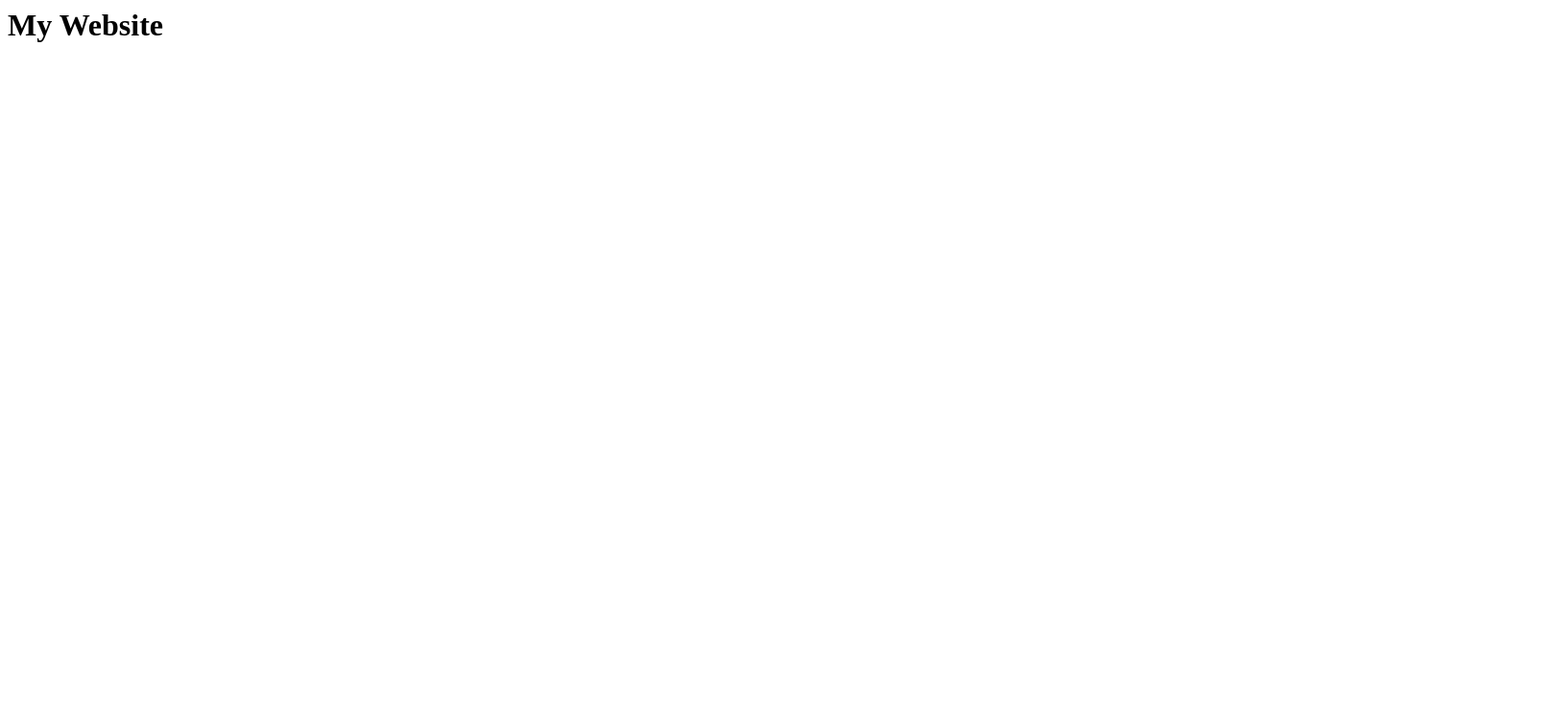
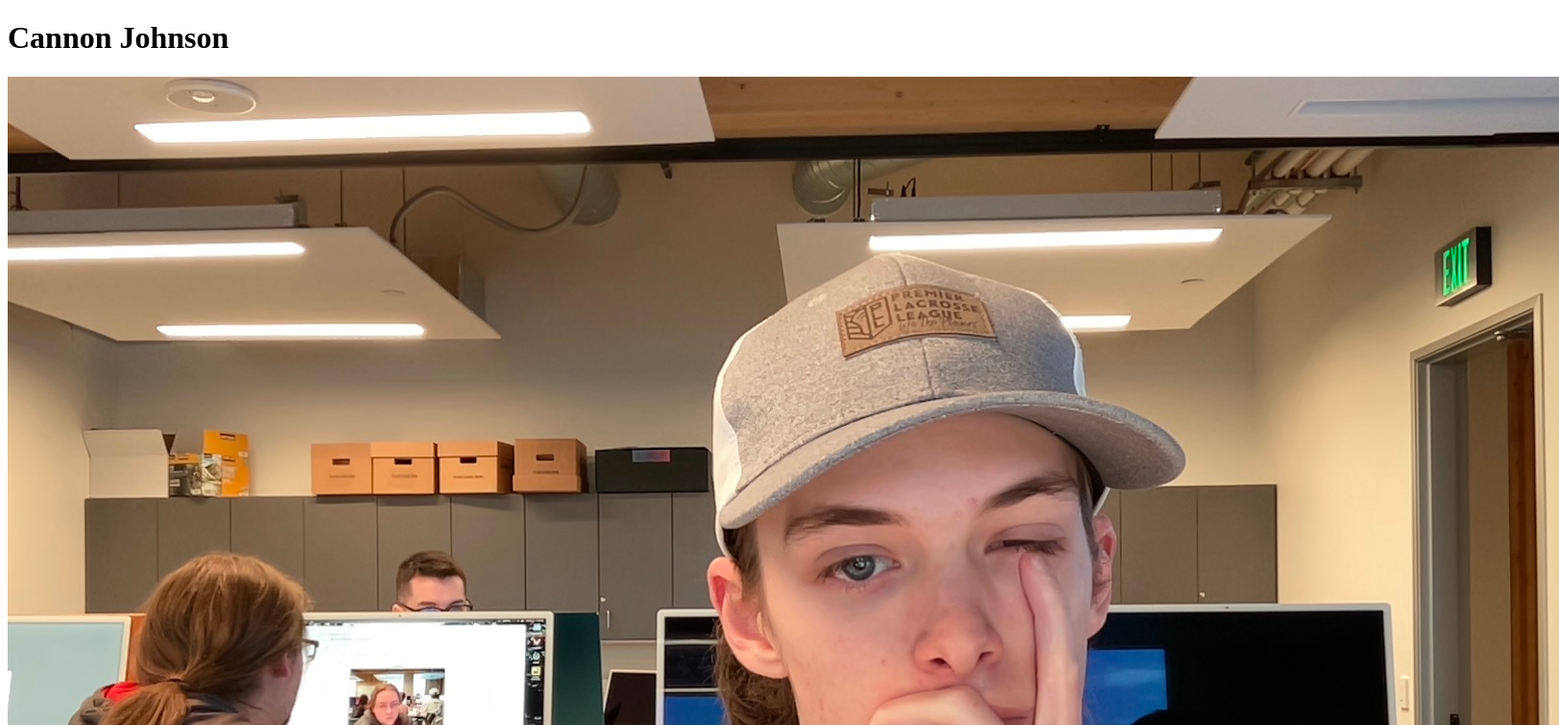
Before and after one commit to cjohnson106/MyWebsite, a plain HTML site: page index.html in a window 1280 px wide. Shown: the top 756 px of the page at 96% size, 1624 px wide, since content can reach past the window. Drawn offline with Linux system fonts and the light colour scheme.

Commit message:
Added bad picture of myself

```diff
--- a/index.html
+++ b/index.html
@@ -1,10 +1,16 @@
-<html>
+<!DOCTYPE html>
+<html lang="en">
+<head>
+    <meta charset="UTF-8">
+    <meta http-equiv="X-UA-Compatible" content="IE=edge">
+    <meta name="viewport" content="width=device-width, initial-scale=1.0">
+    <title>Document</title>
+</head>
+<body>
 
-<head>
-</head>
+<h1>Cannon Johnson</h1>
 
-<body>
-<h1>My Website</h1>
+<img src="me.jpg" alt="My Image">
+
 </body>
-
 </html>
```
Also changed, not shown: me.jpg (added).
